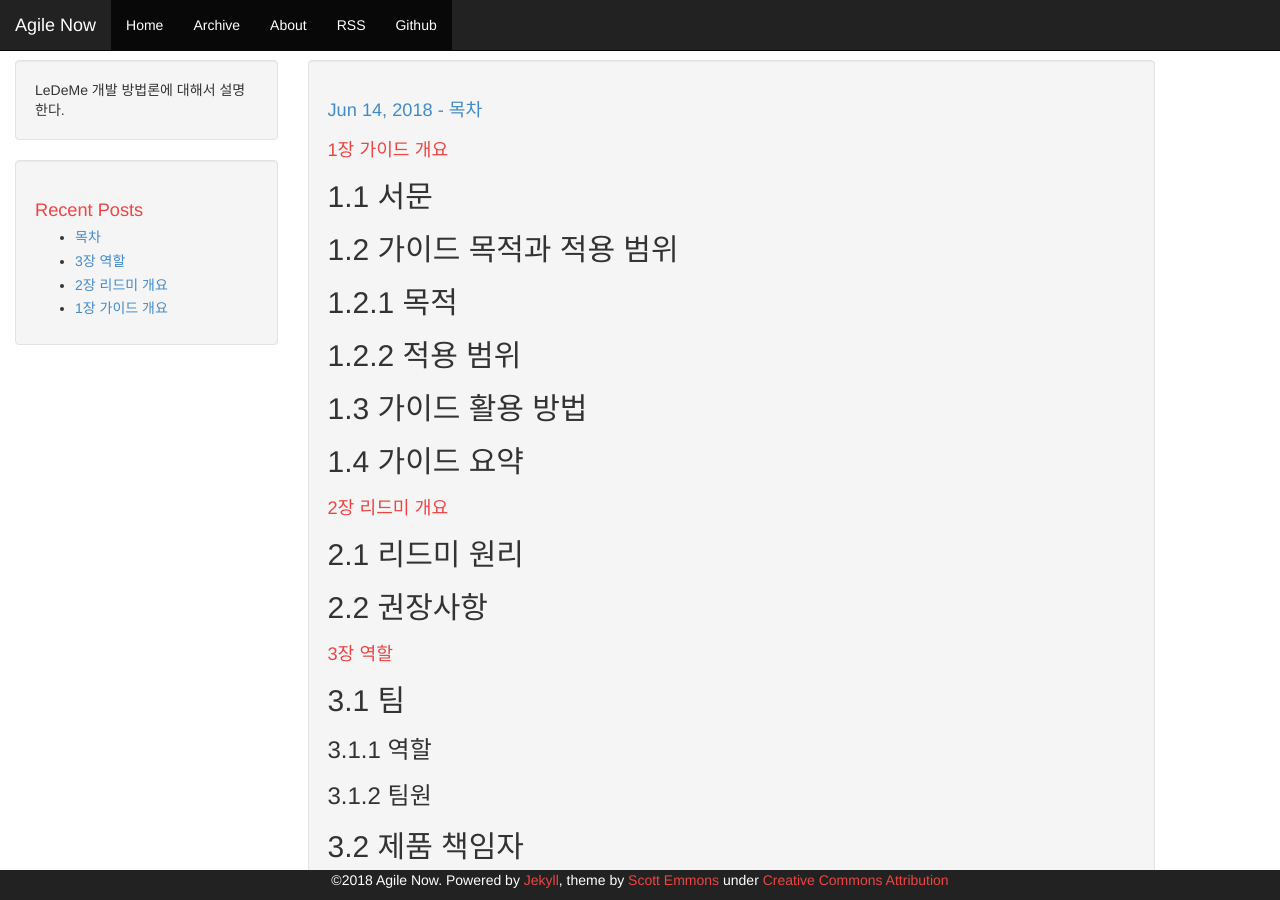
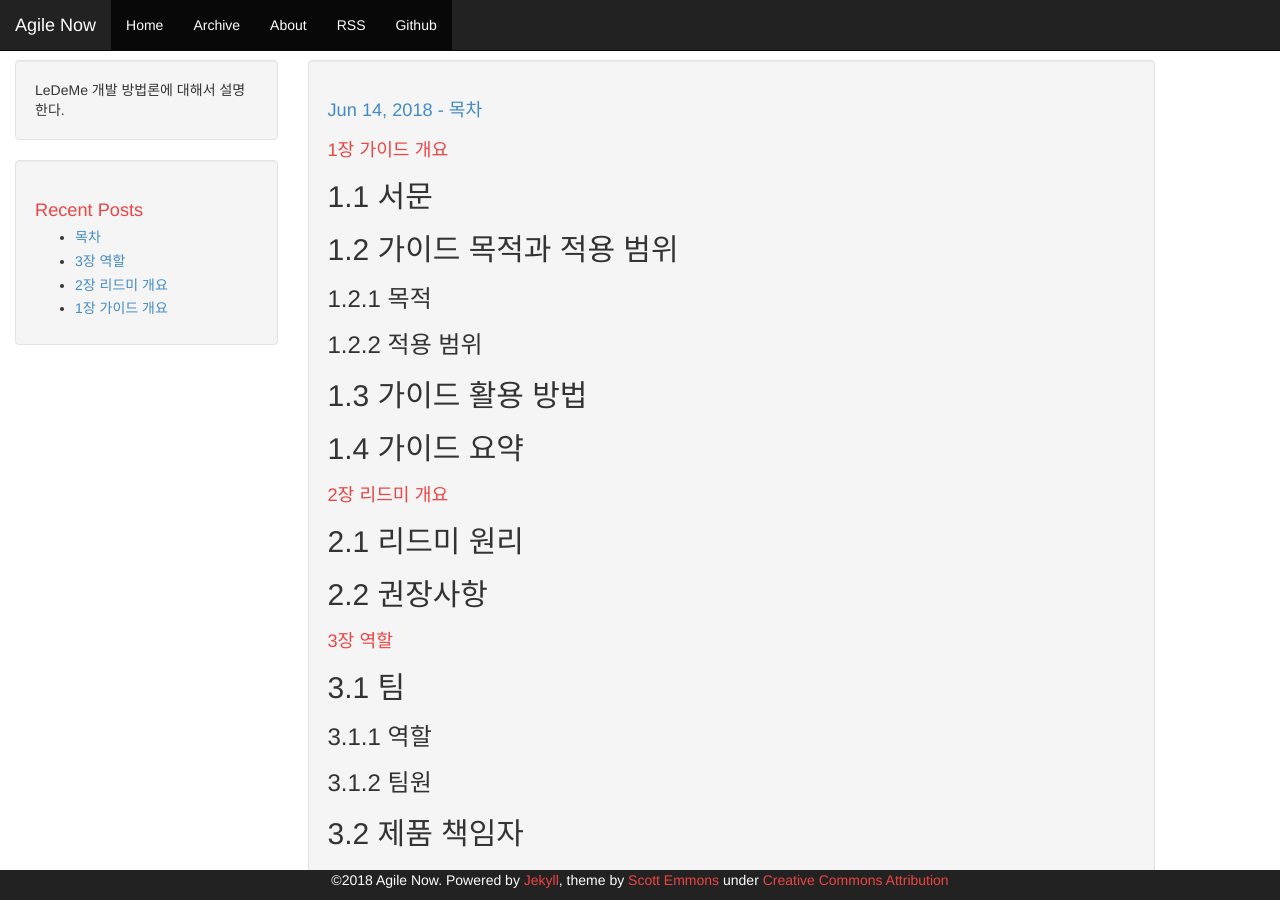
Before and after one commit to staagile/staagile.github.io, a Jekyll site: the page built from _posts/2018-06-14-contents.md, in a window 1280 px wide and 900 px high. Built offline with Jekyll 4.4.1, drawn with Linux system fonts in a browser that asks for light colours.

```diff
--- a/_posts/2018-06-14-contents.md
+++ b/_posts/2018-06-14-contents.md
@@ -7,8 +7,8 @@
 # 1장 가이드 개요
 ## 1.1 서문
 ## 1.2 가이드 목적과 적용 범위
-## 1.2.1 목적
-## 1.2.2 적용 범위
+### 1.2.1 목적
+### 1.2.2 적용 범위
 ## 1.3 가이드 활용 방법
 ## 1.4 가이드 요약
 
```
